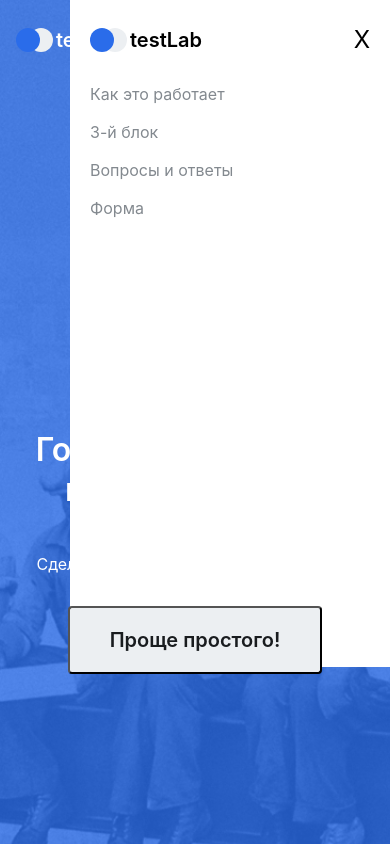
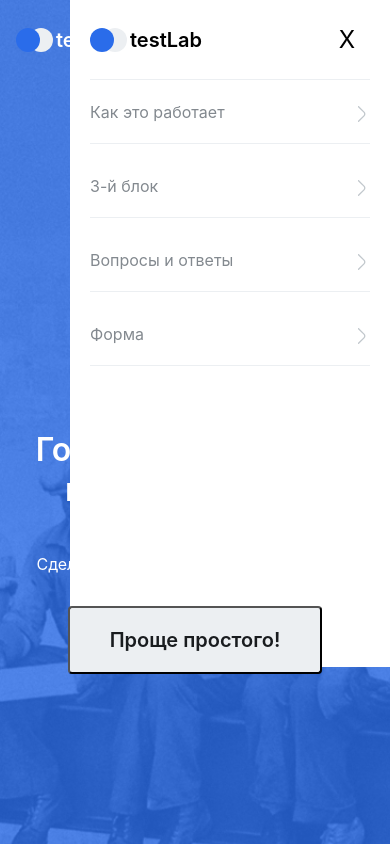
Before and after one commit to Troan89/Lending-test-lab, a React app: page / in a window 390 px wide. Both pictures are taken after a click on the element 361 px from the left and 40 px from the top of the page. Shown: the top 844 px of the page. Built offline with nearby package versions, Linux system fonts and the light colour scheme.

Commit message:
fix tabMenu

```diff
--- a/src/layout/header/Header.tsx
+++ b/src/layout/header/Header.tsx
@@ -10,6 +10,7 @@ import defaultImage from '../../assets/Lunch_atop_a_Skyscraper.png'
 import largeImage from '../../assets/Lunch_atop_a_Skyscraper (768x1024).png'
 import mediumImage from '../../assets/Lunch_atop_a_Skyscraper (375x596).png'
 import smallImage from '../../assets/Lunch_atop_a_Skyscraper (320x509).png'
+import {TabMenu} from "./tabMenu/TabMenu";
 
 const items = ["Как это работает", "3-й блок", "Вопросы и ответы", "Форма"]
 
@@ -49,7 +50,7 @@ export const Header = () => {
                             <CloseButton onClick={toggleMenu}>X</CloseButton>
                         </MenuHeader>
                         <FlexWrapper direction={"column"}>
-                                <Menu menuItems={items} color={'var(--gray-color)'}/>
+                                <TabMenu menuItems={items} color={'var(--gray-color)'}/>
                         </FlexWrapper>
 
                     </MenuWrapper>
@@ -199,10 +200,24 @@ const MenuHeader = styled.div`
     align-items: center;
     color: black;
     min-height: 80px;
+
+    position: relative;
+
+    &::before {
+        content: '';
+        display: inline-block;
+        height: 1px;
+        width: 100%;
+        background-color: ${theme.color.gray.lightGray};
+
+        position: absolute;
+        bottom: 0;
+    }
 `;
 
 const CloseButton = styled.div`
     font-size: 24px;
     cursor: pointer;
     color: black;
+    margin-right: 15px;
 `;
--- /dev/null
+++ b/src/layout/header/tabMenu/TabMenu.tsx
@@ -0,0 +1,97 @@
+import React from 'react';
+import styled from "styled-components";
+import {theme} from "../../../styles/Theme.styled";
+import {Icon} from "../../../components/icon/Icon";
+
+type Props = {
+    menuItems: string[]
+    color?:string
+}
+
+export const TabMenu = (props: Props) => {
+    const {menuItems, color} = props
+
+    const menu = menuItems.map((item, index) => (
+        <ListItem key={index}>
+            <Link href="">{item}</Link>
+            <StyledIconTransform>
+                <Icon iconId={'fi-sr-angle-left'} width={'12px'} height={'24px'} />
+            </StyledIconTransform>
+        </ListItem>)
+    )
+
+    return (
+        <StyledMenu color={color}>
+            <ul>
+                {menu}
+            </ul>
+        </StyledMenu>
+    );
+};
+
+const StyledMenu = styled.nav`
+    cursor: pointer;
+    z-index: 1;
+
+    ul {
+        display: flex;
+        gap: 33px;
+        list-style: none;
+        padding: 0;
+        margin: 0;
+        font-size: ${theme.typography.body16.size};
+        font-weight: ${theme.typography.body16.weight};
+        line-height: ${theme.typography.body16.lineHeight};
+
+
+        @media (max-width: 768px) {
+            flex-direction: column;
+            gap: 10px;
+        }
+    }
+
+    li a {
+        text-decoration: none;
+        color: ${({color}) => color || 'var(--white-color)'}};
+        transition: color 0.3s, text-decoration 0.3s;
+
+        @media (max-width: 768px) {
+            color: white;
+        }
+    }
+
+    li a:hover {
+        color: ${theme.color.white};
+        text-decoration: underline;
+    }
+`
+
+
+const ListItem = styled.li`
+    display: flex;
+    justify-content: space-between;
+    align-items: center;
+    margin: 16px 0;
+
+    position: relative;
+
+    &::before {
+        content: '';
+        display: inline-block;
+        height: 1px;
+        width: 100%;
+        background-color: ${theme.color.gray.lightGray};
+
+        position: absolute;
+        bottom: -16px;
+    }
+
+`
+
+const Link = styled.a`
+
+`
+
+const StyledIconTransform = styled.div`
+    transform: rotate(180deg);
+`
```
